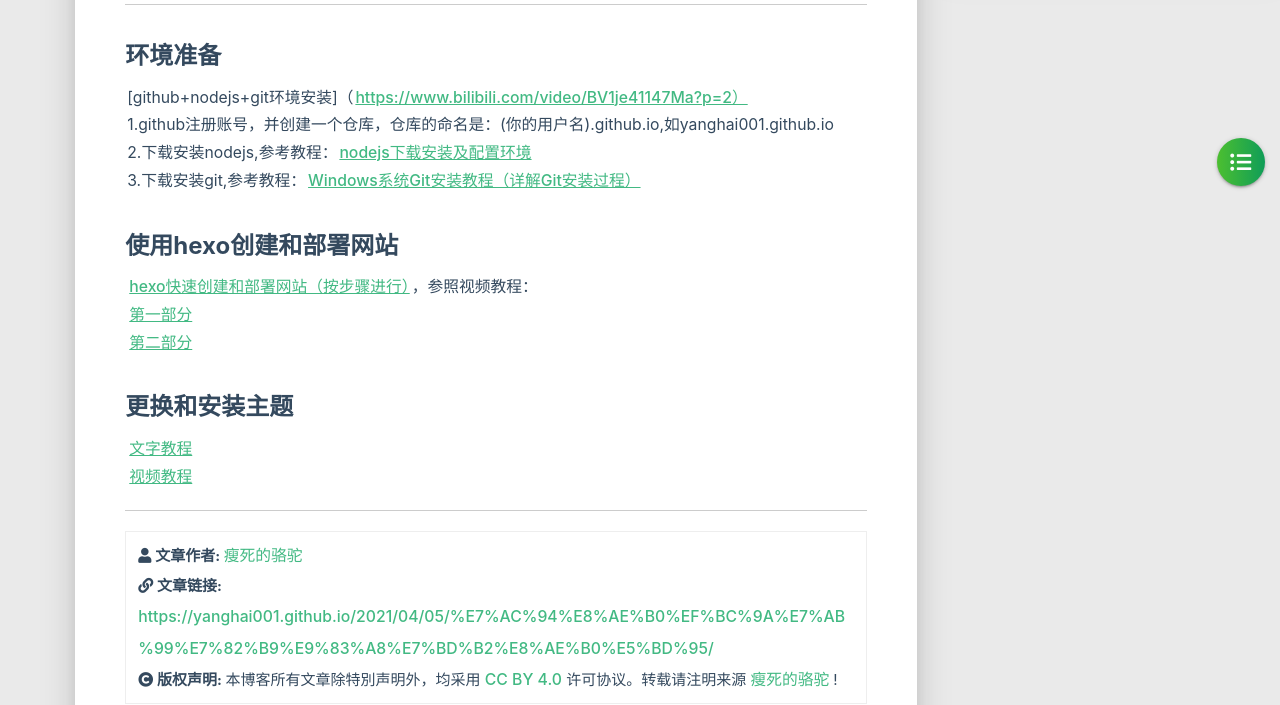
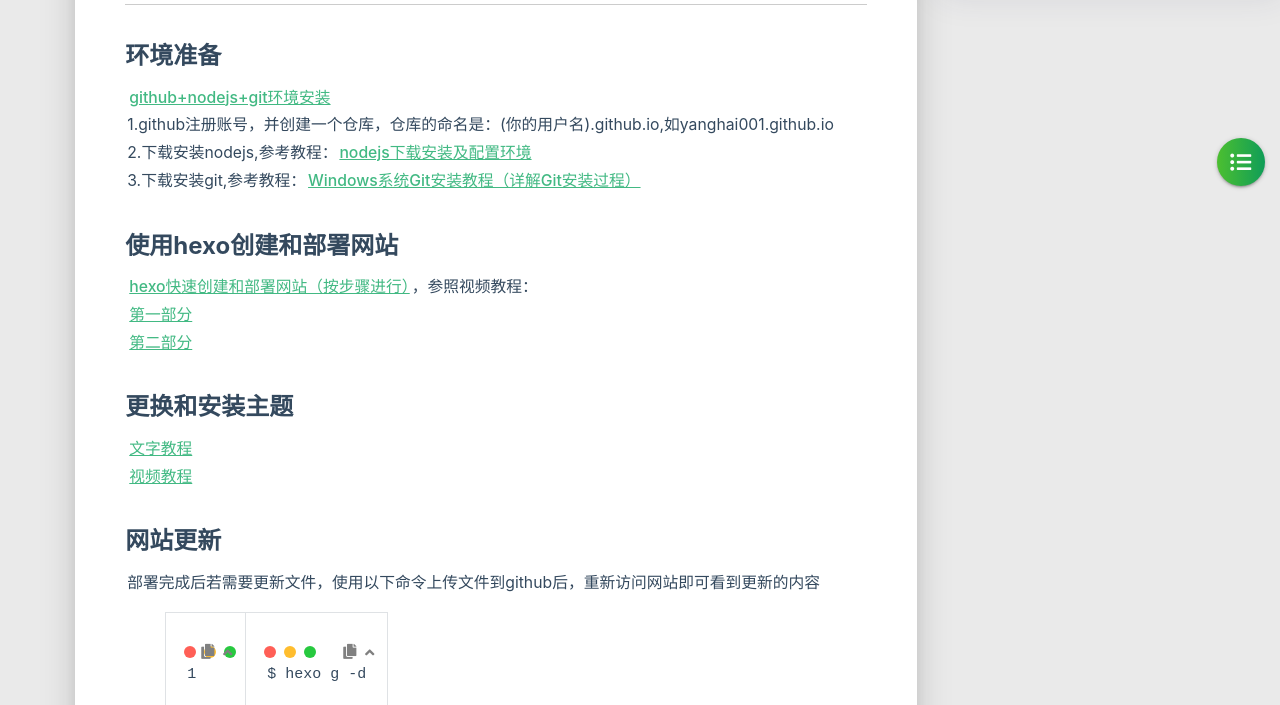
Before and after one commit to yanghai001/yanghai001.github.io, a plain HTML site: page 2021/04/05/笔记：站点部署记录/index.html in a window 1280 px wide. Shown: the part 538-1243 px from the top of the page. Drawn offline with Linux system fonts and the light colour scheme; some packages are replaced by stand-ins of ours; no server answers; a script that the page names is missing.

Commit message:
Site updated: 2021-04-05 21:11:29

```diff
--- a/2021/04/05/笔记：站点部署记录/index.html
+++ b/2021/04/05/笔记：站点部署记录/index.html
@@ -414,9 +414,16 @@
                 <p>本来打算使用django部署一个属于自己的站点，奈何在腾讯云上部署站点一直不成功，然后发现了nodejs+hexo+github快速部署自己的博客站点的方法，后续再看看能不能扩展其他功能，比如书籍、音乐、视频推荐等。</p>
 <p>以下记录本站点部署的过程。</p>
 <hr>
-<h3 id="环境准备"><a href="#环境准备" class="headerlink" title="环境准备"></a>环境准备</h3><p>[github+nodejs+git环境安装]（<a target="_blank" rel="noopener" href="https://www.bilibili.com/video/BV1je41147Ma?p=2%EF%BC%89">https://www.bilibili.com/video/BV1je41147Ma?p=2）</a><br>1.github注册账号，并创建一个仓库，仓库的命名是：(你的用户名).github.io,如yanghai001.github.io<br>2.下载安装nodejs,参考教程：<a target="_blank" rel="noopener" href="https://blog.csdn.net/qq_43285335/article/details/90696126">nodejs下载安装及配置环境</a><br>3.下载安装git,参考教程：<a target="_blank" rel="noopener" href="https://www.cnblogs.com/xueweisuoyong/p/11914045.html">Windows系统Git安装教程（详解Git安装过程）</a></p>
+<h3 id="环境准备"><a href="#环境准备" class="headerlink" title="环境准备"></a>环境准备</h3><p><a target="_blank" rel="noopener" href="https://www.bilibili.com/video/BV1je41147Ma?p=2">github+nodejs+git环境安装</a><br>1.github注册账号，并创建一个仓库，仓库的命名是：(你的用户名).github.io,如yanghai001.github.io<br>2.下载安装nodejs,参考教程：<a target="_blank" rel="noopener" href="https://blog.csdn.net/qq_43285335/article/details/90696126">nodejs下载安装及配置环境</a><br>3.下载安装git,参考教程：<a target="_blank" rel="noopener" href="https://www.cnblogs.com/xueweisuoyong/p/11914045.html">Windows系统Git安装教程（详解Git安装过程）</a></p>
 <h3 id="使用hexo创建和部署网站"><a href="#使用hexo创建和部署网站" class="headerlink" title="使用hexo创建和部署网站"></a>使用hexo创建和部署网站</h3><p><a target="_blank" rel="noopener" href="https://hexoscript.gitbook.io/hexo-script/v/1.3-1/shi-yong-bu-zhou/yi-jian-bu-shu-hexo-bo-ke">hexo快速创建和部署网站（按步骤进行）</a>，参照视频教程：<br><a target="_blank" rel="noopener" href="https://www.bilibili.com/video/BV1je41147Ma?p=4">第一部分</a><br><a target="_blank" rel="noopener" href="https://www.bilibili.com/video/BV1je41147Ma?p=3">第二部分</a></p>
 <h3 id="更换和安装主题"><a href="#更换和安装主题" class="headerlink" title="更换和安装主题"></a>更换和安装主题</h3><p><a target="_blank" rel="noopener" href="https://zhuanlan.zhihu.com/p/22735619">文字教程</a><br><a target="_blank" rel="noopener" href="https://www.bilibili.com/video/BV1je41147Ma?p=7">视频教程</a></p>
+<h3 id="网站更新"><a href="#网站更新" class="headerlink" title="网站更新"></a>网站更新</h3><p>部署完成后若需要更新文件，使用以下命令上传文件到github后，重新访问网站即可看到更新的内容</p>
+<figure class="highlight bash"><table><tr><td class="gutter"><pre><span class="line">1</span><br></pre></td><td class="code"><pre><span class="line">$ hexo g -d</span><br></pre></td></tr></table></figure>
+
+
+
+
+
 
 
             </div>
```
